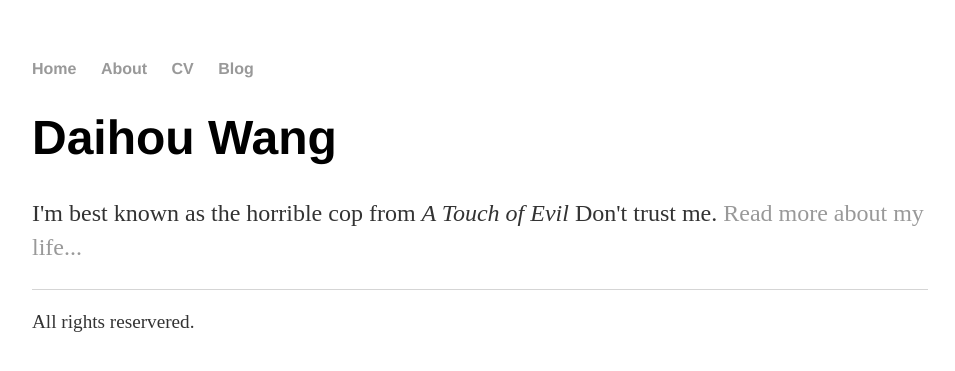
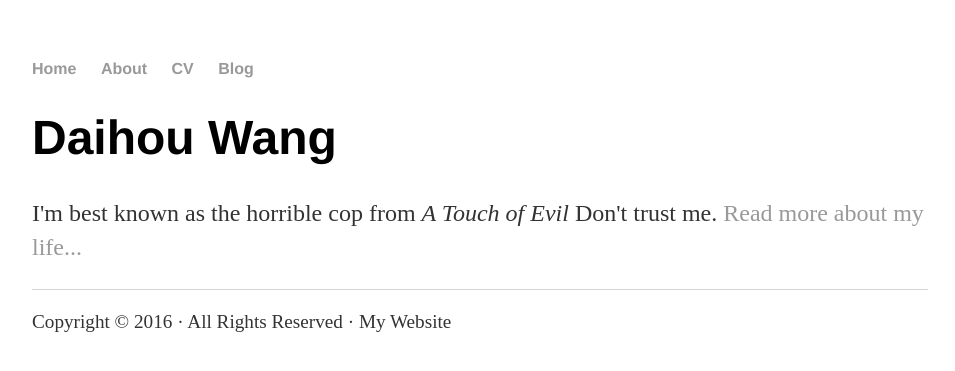
Before and after one commit to Deb25/Deb25.github.io, a Jekyll site: the page index.html, which Jekyll copies as it is, in a window 1280 px wide. Shown: the top 371 px of the page, without its empty margins (160-1115 px from the left). Built offline with Jekyll 4.4.1, drawn with Linux system fonts in a browser that asks for light colours.

Commit message:
Update index.html

```diff
--- a/index.html
+++ b/index.html
@@ -22,7 +22,7 @@
     		</div><!-- /.blurb -->
 		</div><!-- /.container -->
 		<footer>
-    		<p>All rights reservered.</p>
+    		<p>Copyright © 2016 · All Rights Reserved · My Website</p>
 		</footer>
 	</body>
 </html>
```
